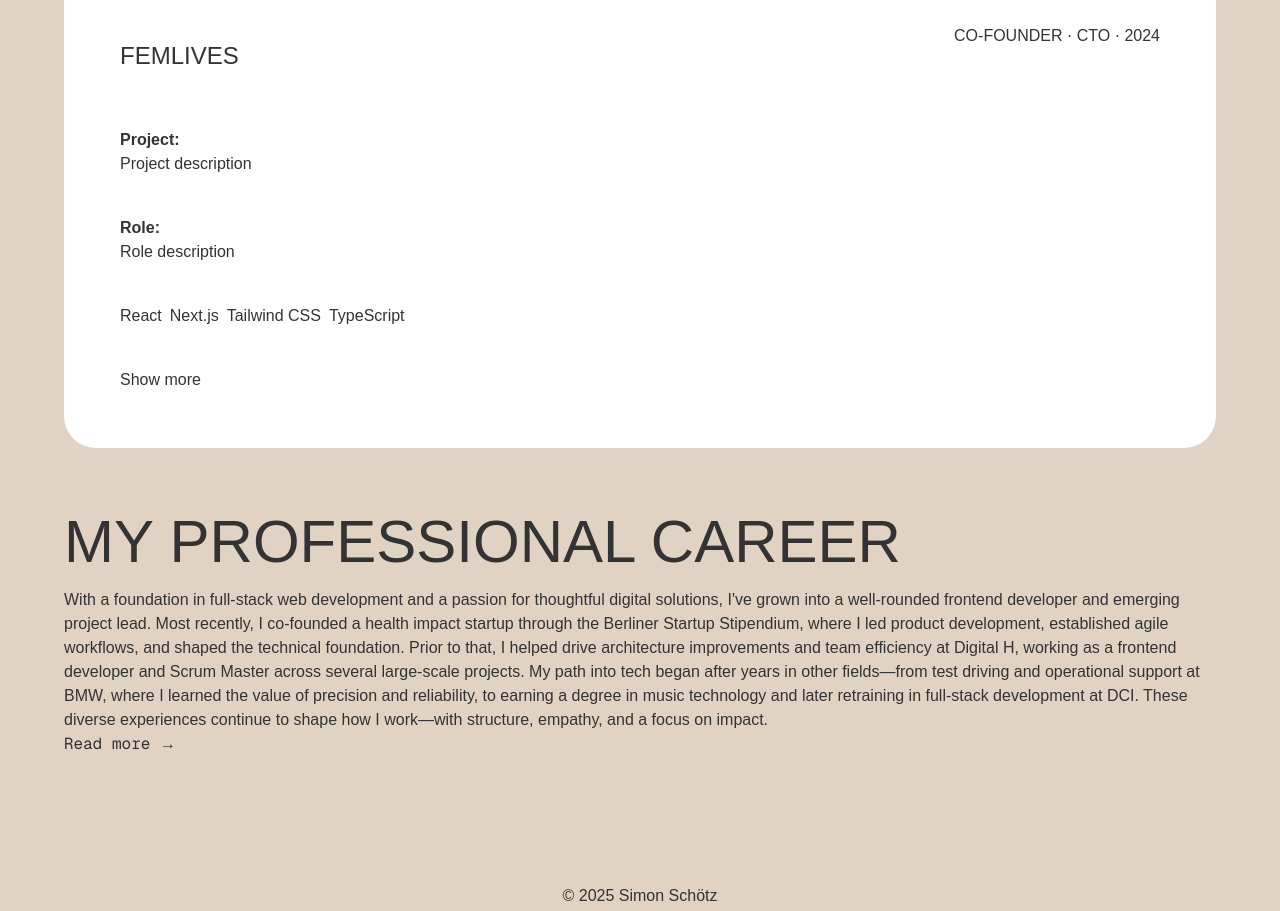
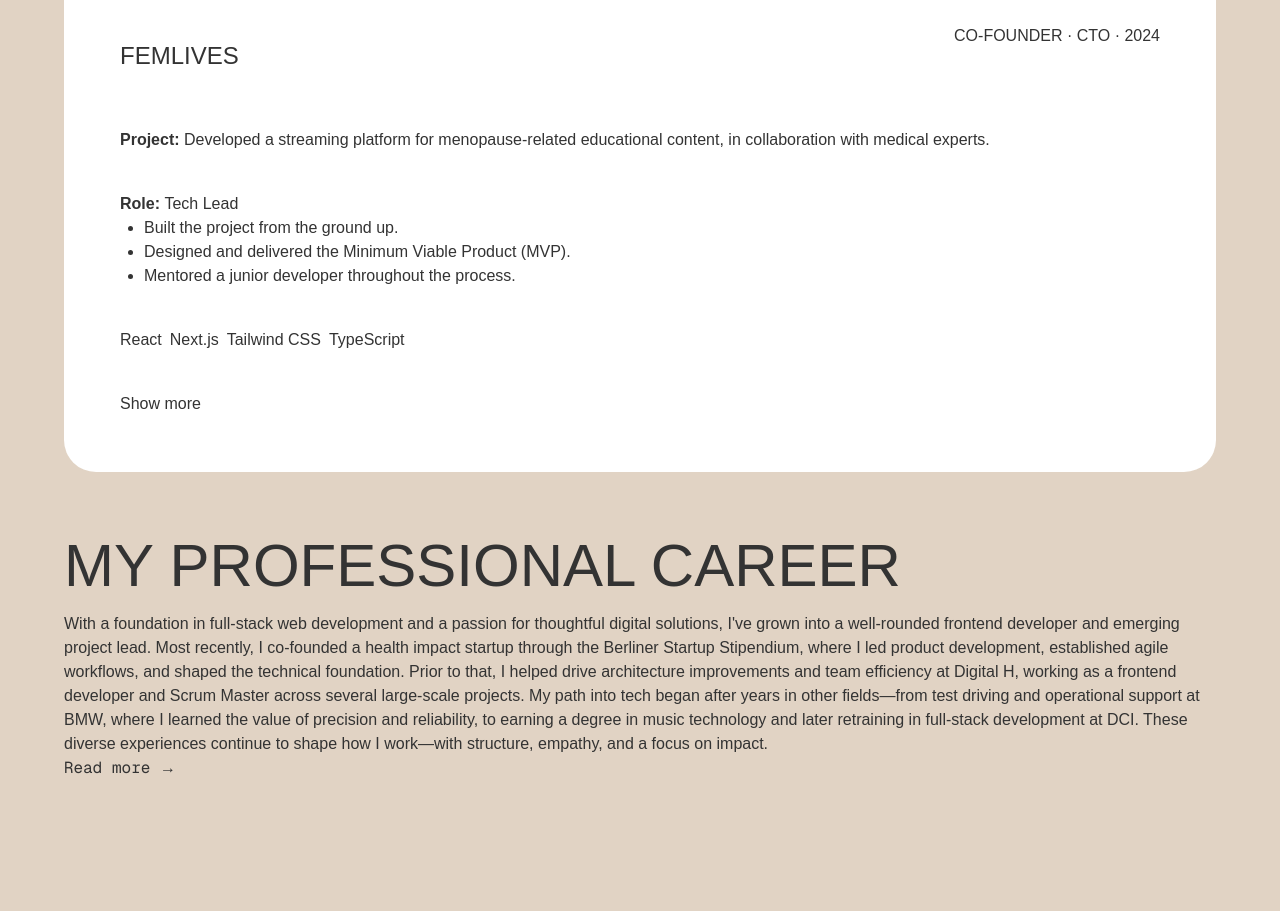
Before and after one commit to SimonSchoetz/simon-schoetz-website-2025, a Next.js app: page / in a window 1280 px wide. Shown: the part 1323-2234 px from the top of the page. Built offline with nearby package versions, Linux system fonts and the light colour scheme.

Commit message:
add ExpandableCardItem component and first content

```diff
--- a/app/_components/ProjectsSection.tsx
+++ b/app/_components/ProjectsSection.tsx
@@ -1,4 +1,4 @@
-import { ExpandableCard, H2, H4, Section } from '@/components';
+import { ExpandableCard, ExpandableCardItem, H2, Section } from '@/components';
 import { FCProps } from '@/types';
 
 type Props = object;
@@ -12,27 +12,59 @@ export const ProjectsSection: FCProps<Props> = ({ ...props }) => {
         subheading='Co-founder · CTO · 2024'
         fixedContent={
           <>
-            <div>
-              <H4 text='Project:' />
-              <p>Project description</p>
-            </div>
-            <div>
-              <H4 text='Role:' />
-              <p>Role description</p>
-            </div>
+            <ExpandableCardItem
+              title='Project: '
+              content='Developed a streaming platform for menopause-related educational content, in collaboration with medical experts.'
+            ></ExpandableCardItem>
+            <ExpandableCardItem title='Role: ' content='Tech Lead'>
+              <ul className='list-disc pl-6'>
+                <li>Built the project from the ground up.</li>
+                <li>
+                  Designed and delivered the Minimum Viable Product (MVP).
+                </li>
+                <li>Mentored a junior developer throughout the process.</li>
+              </ul>
+            </ExpandableCardItem>
           </>
         }
         expandableContent={
           <>
-            <div>
-              <H4 text='Key Achievements:' />
-              <p>Key achievements description</p>
-            </div>
+            <ExpandableCardItem
+              title='Key Achievements: '
+              content='Key achievements description'
+            >
+              <ul className='list-disc pl-6'>
+                <li>
+                  Successfully launched a Minimum Viable Product (MVP) with core
+                  functionality.
+                </li>
+                <li>
+                  Implemented video hosting, streaming, and laid the groundwork
+                  for authentication and payment processing.
+                </li>
+                <li>
+                  Ensured the architecture was designed for GDPR-compliant
+                  handling of sensitive user data.
+                </li>
+              </ul>
+            </ExpandableCardItem>
 
-            <div>
-              <H4 text='Learnings & Growth:' />
-              <p>Learnings and growth description</p>
-            </div>
+            <ExpandableCardItem
+              title='Learnings & Growth: '
+              content='Learnings and growth description'
+            >
+              <ul className='list-disc  pl-6'>
+                <li>
+                  Gained invaluable experience in business modeling and startup
+                  funding through intensive workshops in the BSS program.
+                </li>
+                <li>
+                  It was a pivotal first experience setting up a tech project
+                  from scratch with full confidence and avoiding pitfalls from
+                  past projects.
+                </li>
+              </ul>
+            </ExpandableCardItem>
           </>
         }
         techStack={['React', 'Next.js', 'Tailwind CSS', 'TypeScript']}
--- /dev/null
+++ b/components/ExpandableCardItem.tsx
@@ -0,0 +1,25 @@
+import { FCProps } from '@/types';
+import { PropsWithChildren } from 'react';
+import { H4 } from './Headings';
+
+type Props = {
+  title: string;
+  content?: string;
+};
+
+export const ExpandableCardItem: FCProps<PropsWithChildren<Props>> = ({
+  title,
+  content,
+  children,
+  ...props
+}) => {
+  return (
+    <div {...props}>
+      <div>
+        <H4 text={title} className='inline' />
+        {content && <span>{content}</span>}
+      </div>
+      {children}
+    </div>
+  );
+};
--- a/components/index.ts
+++ b/components/index.ts
@@ -4,3 +4,4 @@ export * from './RouterItem';
 export * from './FlipCard';
 export * from './Button';
 export * from './ExpandableCard';
+export * from './ExpandableCardItem';
```
